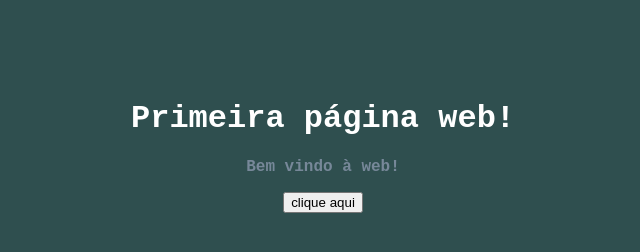
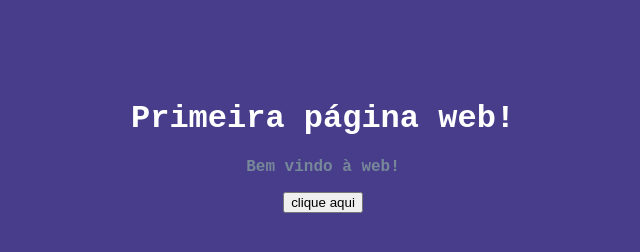
Before and after one commit to MuriStanger/ppm-20202-exemplo, a plain HTML site: page index.html in a window 1280 px wide. Shown: the whole page, without its empty margins (317-957 px from the left). Drawn offline with Linux system fonts and the light colour scheme.

Commit message:
atualizando cor da pag

```diff
--- a/css/estilo.css
+++ b/css/estilo.css
@@ -1,5 +1,5 @@
 body {
-    background-color: darkslategray;
+    background-color: darkslateblue;
     color: white;
     font-family: 'Courier New', Courier, monospace;
     text-align: center;
```
